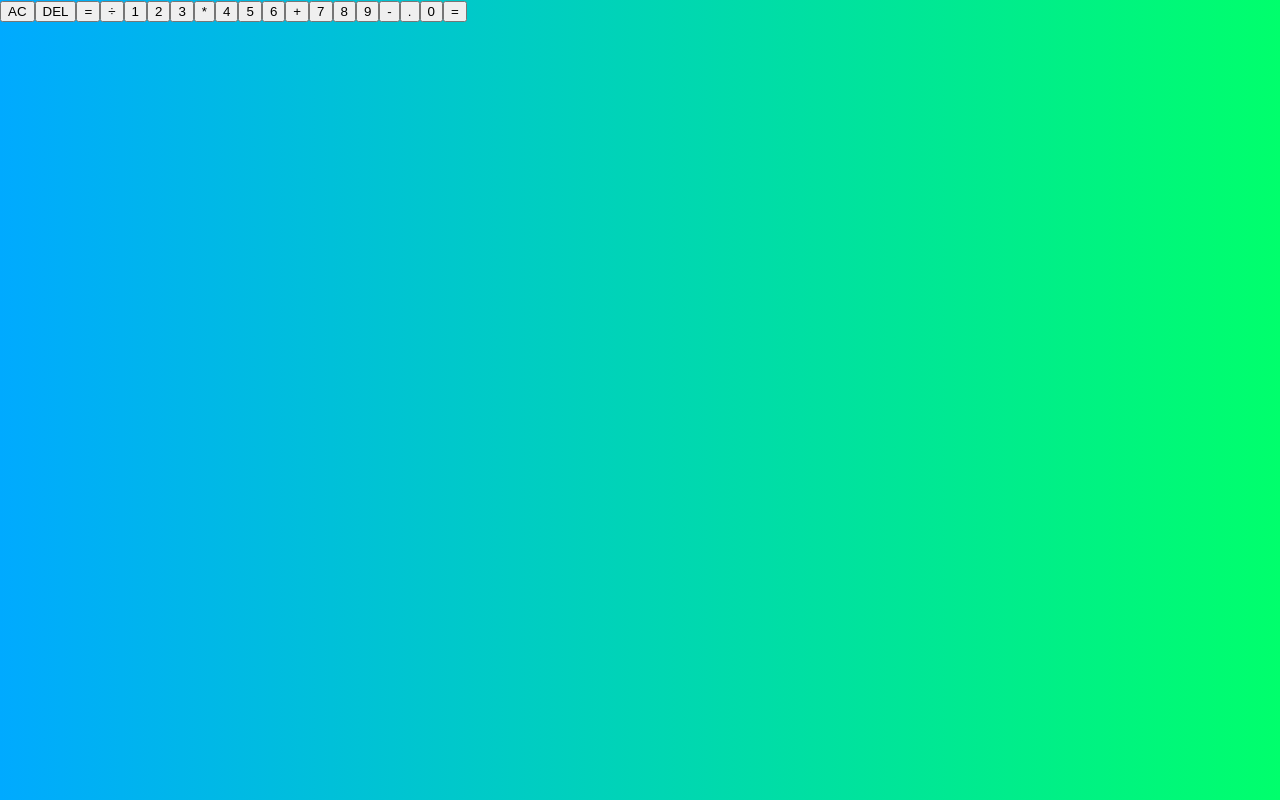
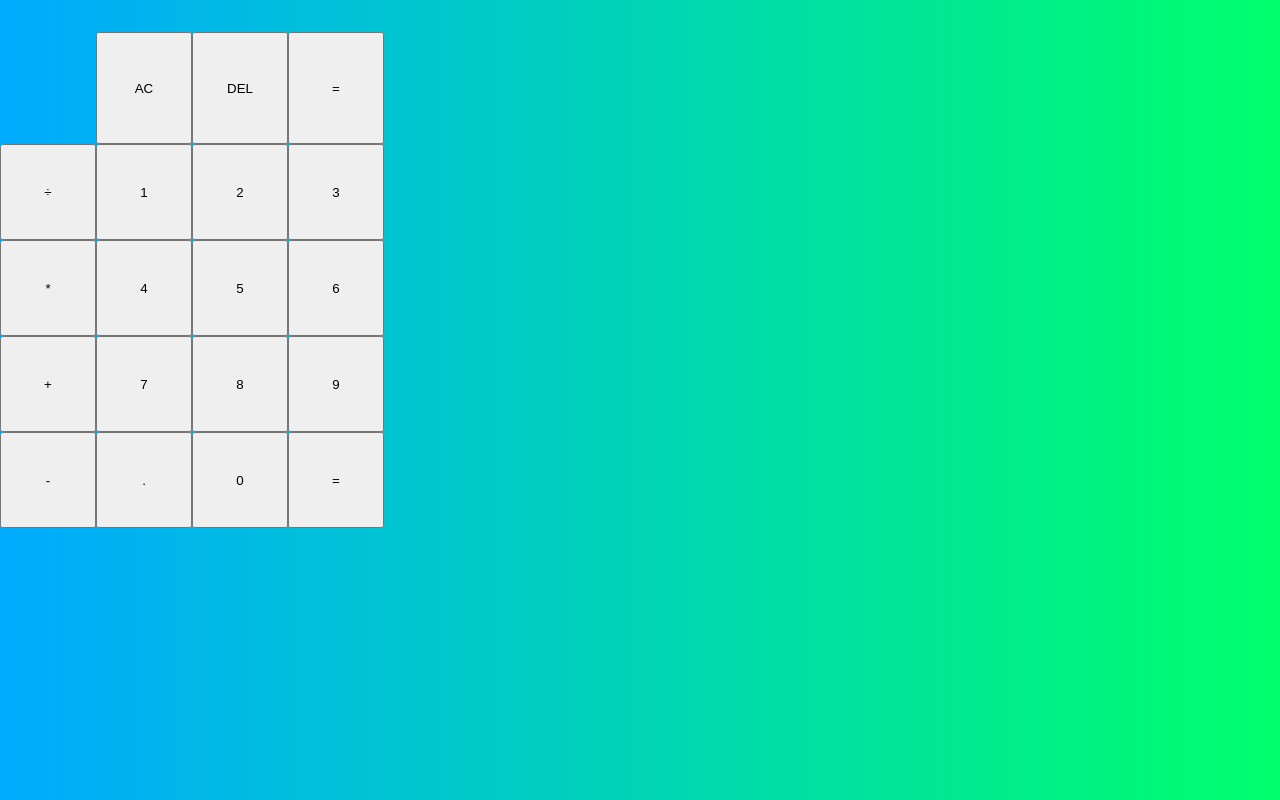
Before and after one commit to Eben717/calculator_app, a React (Create React App) app in the folder calc_app/: page / in a window 1280 px wide. Built offline with nearby package versions, Linux system fonts and the light colour scheme.

Commit message:
adding css styling to calc. app

```diff
--- a/calc_app/src/style.css
+++ b/calc_app/src/style.css
@@ -2,7 +2,14 @@
     box-sizing: border-box;
 }
 
-body {
+body{
     margin: 0;
     background: linear-gradient(to right, #00AAFF, #00FF6C);
 }
+
+.calculator-grid {
+    display: grid;
+    margin-top: 2rem;
+    grid-template-columns: repeat(4, 6rem);
+    grid-template-rows: minmax(7rem, auto) repeat(5, 6rem);
+}
```
